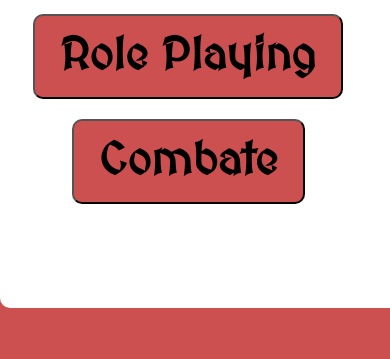
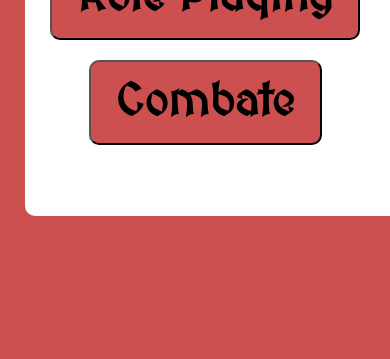
Before and after one commit to MatheusGarciia/Choose-your-class-T20-JS, a plain HTML site: page index.html in a window 390 px wide. Shown: the part 641-1000 px from the top of the page. After the commit the page ends 882 px from the top, so only its background shows below. Drawn offline with Linux system fonts and the light colour scheme.

```diff
--- a/styleResponsive.css
+++ b/styleResponsive.css
@@ -1,8 +1,8 @@
 @media screen and (max-width: 620px) {
 
     .container {
-        margin: 6vh auto;
-        padding: 10vh 3vh;
+        margin: 3vh 3vh;
+        padding: 6vh 2vh;
         width: 90%;
     }
 
```
